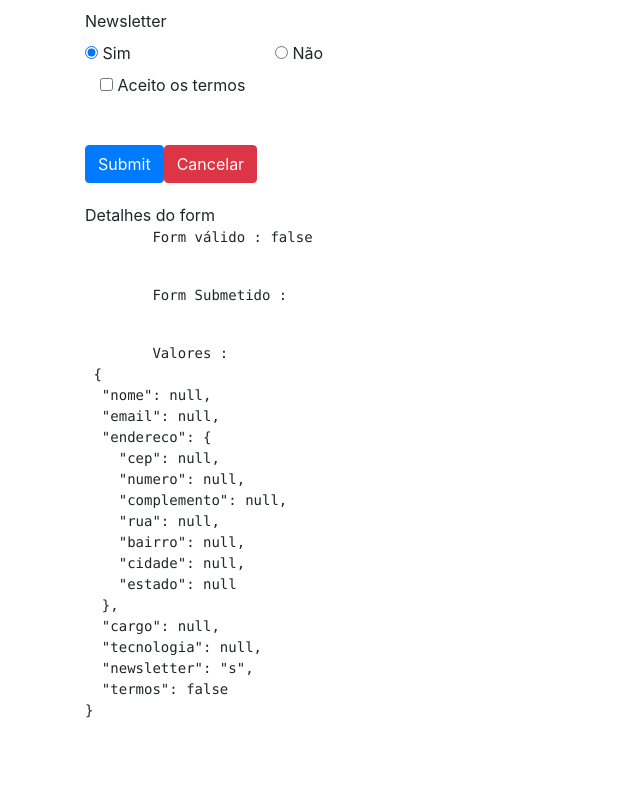
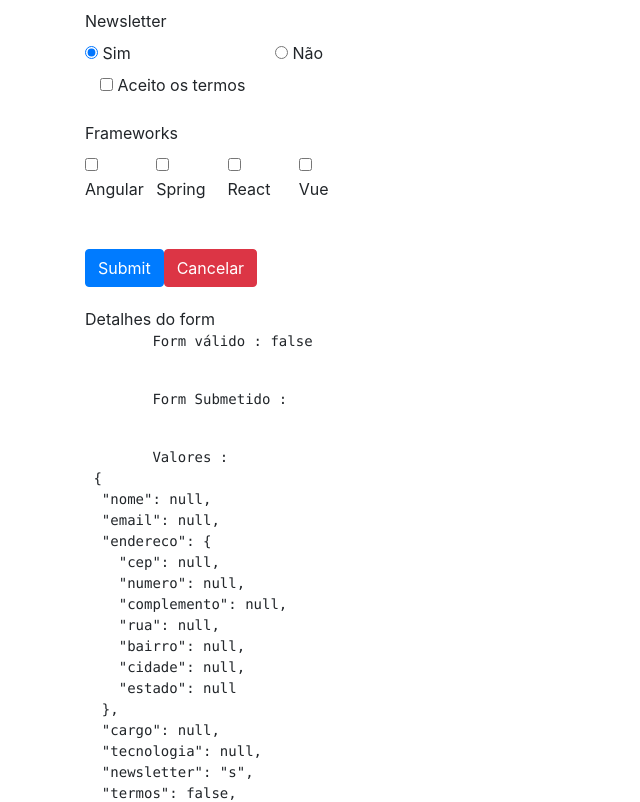
Before and after one commit to MucaBordini/curso-angular-forms, an Angular app: page /dataForm in a window 1280 px wide. Shown: the part 780-1582 px from the top of the page, without its empty margins (0-640 px from the left). Before the commit the page ends 1538 px from the top, so only its background shows below. Built offline with nearby package versions, Linux system fonts and the light colour scheme.

Commit message:
FormArray: Checkboxes

```diff
--- a/src/app/data-form/data-form.component.html
+++ b/src/app/data-form/data-form.component.html
@@ -140,6 +140,24 @@
         </div>
       </div>
 
+      <div class="form-group row">
+        <div class="col-md-3">
+          <label for="frameworks">Frameworks</label>
+          <div id="frameworks" class="row">
+
+            <div class="checkbox" class="col-sm-3"
+              formArrayName="frameworks"
+              *ngFor="let item of getFrameworksControls(); let i = index"
+            >
+              <label class="checkbox-inline">
+                <input type="checkbox" [formControlName]="i"> {{ frameworks[i] }}
+              </label>
+            </div>
+
+          </div>
+        </div>
+      </div>
+
     </div>
 
   <br>
--- a/src/app/data-form/data-form.component.ts
+++ b/src/app/data-form/data-form.component.ts
@@ -1,7 +1,7 @@
 import { ConsultaCepService } from './../shared/services/consulta-cep.service';
 import { EstadosBr } from './../shared/models/estados-br';
 import { Component, OnInit } from '@angular/core';
-import { FormBuilder, FormControl, FormGroup, Validators } from '@angular/forms';
+import { FormArray, FormBuilder, FormControl, FormGroup, Validators } from '@angular/forms';
 import { HttpClient } from '@angular/common/http';
 import { map } from 'rxjs/operators';
 import { DropdownService } from '../shared/services/dropdown.service';
@@ -20,6 +20,7 @@
   cargos: any[];
   tecnologias: any[];
   newsletters: any[];
+  frameworks = ['Angular', 'Spring', 'React', 'Vue'];
 
   constructor(
     private formBuilder: FormBuilder,
@@ -53,13 +54,33 @@
       cargo: [null],
       tecnologia: [null],
       newsletter: ['s'],
-      termos: [false, Validators.pattern('true')]
+      termos: [false, Validators.pattern('true')],
+      frameworks: this.buildFrameworks()
     });
+
+  }
+
+  buildFrameworks(){
+
+    const values = this.frameworks.map(v => new FormControl(false));
+
+    return this.formBuilder.array(values);
 
   }
 
   onSubmit(){
     console.log(this.formulario.value);
+
+    let valueSubmit = Object.assign({}, this.formulario.value);
+
+    valueSubmit = Object.assign(valueSubmit, {
+      frameworks: valueSubmit.frameworks
+      .map((v, i) => v ? this.frameworks[i] : null)
+      .filter(v => v!== null)
+    });
+
+    console.log(valueSubmit);
+
     if(this.formulario.valid){
       this.http.post('https://httpbin.org/post', JSON.stringify(this.formulario.value))
       .pipe(map(dados =>  dados))
@@ -154,4 +175,8 @@
     return obj1 && obj2 ? (obj1.nome === obj2.nome && obj1.nivel === obj2.nivel) : obj1 === obj2;
   }
 
+  getFrameworksControls() {
+    return this.formulario.get('frameworks') ? (<FormArray>this.formulario.get('frameworks')).controls : null;
+  }
+
 }
```
